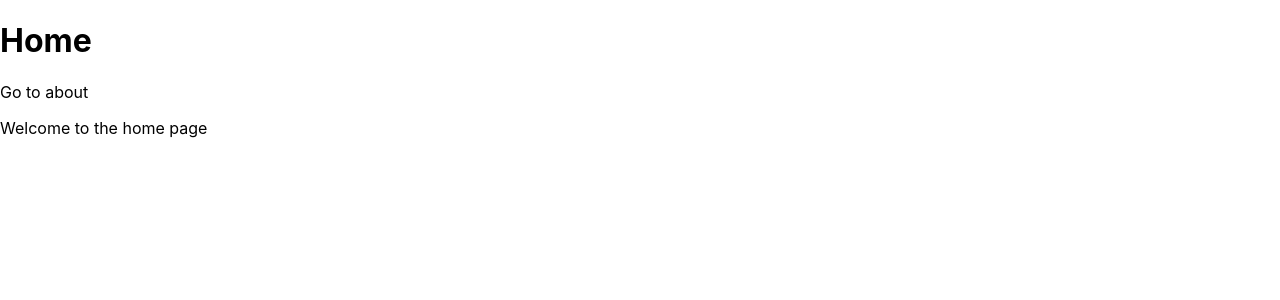
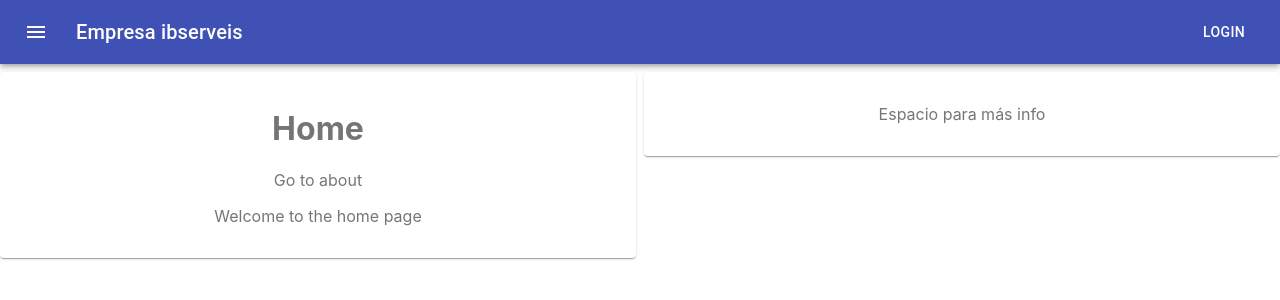
Before and after one commit to matias-ibserveis/universal_react, a Next.js app: page / in a window 1280 px wide. Shown: the top 300 px of the page. Built offline with nearby package versions, Linux system fonts and the light colour scheme.

Commit message:
inicio navbar

```diff
--- a/package.json
+++ b/package.json
@@ -9,6 +9,7 @@
   },
   "dependencies": {
     "@material-ui/core": "^4.11.3",
+    "@material-ui/icons": "^4.11.2",
     "@material/typography": "^10.0.0",
     "next": "10.0.6",
     "react": "17.0.1",
--- /dev/null
+++ b/pages/components/comp_navbar1.js
@@ -0,0 +1,43 @@
+
+
+import { makeStyles } from '@material-ui/core/styles';
+import AppBar from '@material-ui/core/AppBar';
+import Toolbar from '@material-ui/core/Toolbar';
+import Typography from '@material-ui/core/Typography';
+import Button from '@material-ui/core/Button';
+import IconButton from '@material-ui/core/IconButton';
+import MenuIcon from '@material-ui/icons/Menu';
+
+const useStyles = makeStyles((theme) => ({
+  root: {
+    flexGrow: 1,
+  },
+  menuButton: {
+    marginRight: theme.spacing(2),
+  },
+  title: {
+    flexGrow: 1,
+  },
+}));
+
+export default function Mi_navbar(props) {
+
+  const {texto_barra} = props
+  const classes = useStyles();
+
+  return (
+    <div className={classes.root}>
+      <AppBar position="static">
+        <Toolbar>
+          <IconButton edge="start" className={classes.menuButton} color="inherit" aria-label="menu">
+            <MenuIcon />
+          </IconButton>
+          <Typography variant="h6" className={classes.title}>
+            {texto_barra}
+          </Typography>
+          <Button color="inherit">Login</Button>
+        </Toolbar>
+      </AppBar>
+    </div>
+  );
+}
--- a/pages/index.js
+++ b/pages/index.js
@@ -1,26 +1,50 @@
-
-// OJO:
-// npm install @material-ui/core
-// npm i @material/typography
-
-// instalar fuentes:
-// npm install fontsource-roboto
 
 import Link from 'next/link'
+import { makeStyles } from '@material-ui/core/styles'
+import Paper from '@material-ui/core/Paper'
+import Grid from '@material-ui/core/Grid'
 
-const Index = () => (
-  <div>
-    <h1>Home</h1>
+import Mi_navbar from './components/comp_navbar1.js'
 
-    <Link href="/about">
-      <a>Go to about</a>
-    </Link>
+const useStyles = makeStyles((theme) => ({
+  root: {
+    flexGrow: 1,
+  },
+  paper: {
+    padding: theme.spacing(2),
+    textAlign: 'center',
+    color: theme.palette.text.secondary,
+  },
+}));
 
-    <p>Welcome to the home page</p>
+export default function CenteredGrid() {
+  const classes = useStyles();
+  const texto_inicial= "Empresa ibserveis"
 
-   </div>
+  return (
+  <div className={classes.root}>
+    <Grid container spacing={1}>
 
-)
+    <Grid item xs={12}>
+        <Mi_navbar texto_barra ={texto_inicial}/>
+    </Grid>
+      <Grid item xs={6}>
+        <Paper className={classes.paper}>
+          <h1>Home</h1>
+          <Link href="/about">
+            <a>Go to about</a>
+          </Link>
+          <p>Welcome to the home page</p>
+        </Paper>
+      </Grid>
 
+      <Grid item xs={6}>
+        <Paper className={classes.paper}>
+          <p>Espacio para más info</p>
+        </Paper>
+      </Grid>
 
-export default Index
+    </Grid>
+  </div>
+  );
+}
```
Also changed, not shown: 1 other file (tests, documents, lock files or other folders).
